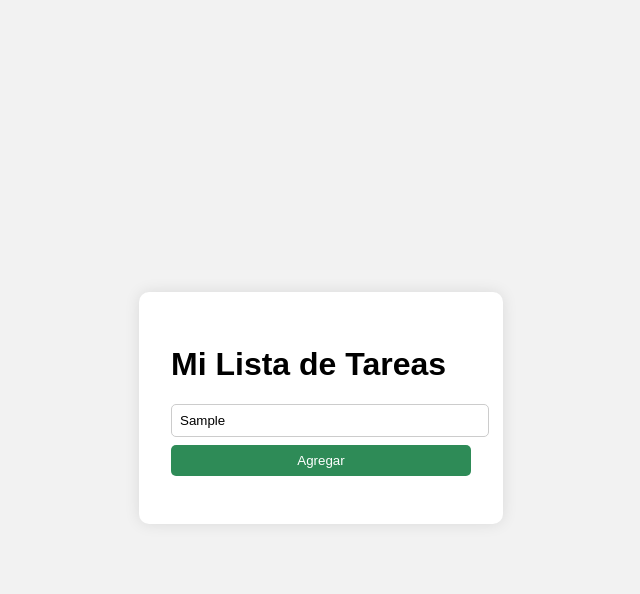
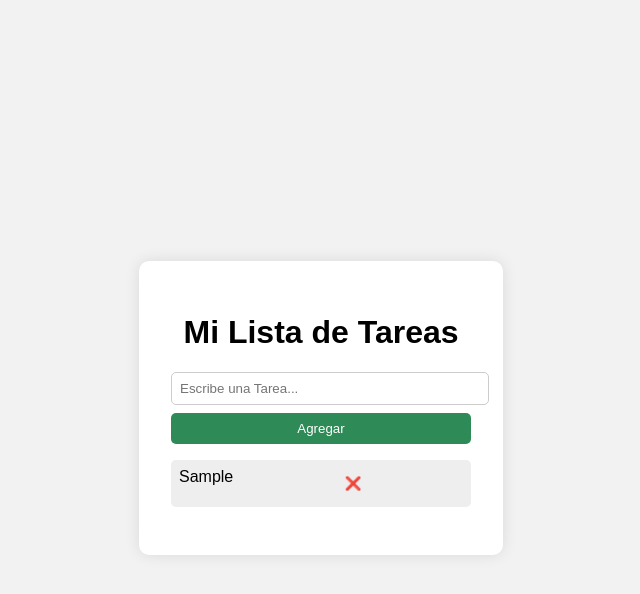
Before and after one commit to Angel-Di-Luzio/To-do-List, a plain HTML site: page index.html in a window 1280 px wide. Both pictures are taken after typing "Sample" into the empty fields and a click on the button "Agregar". Shown: the whole page, without its empty margins (319-959 px from the left). Drawn offline with Linux system fonts and the light colour scheme.

Commit message:
logica base de js

```diff
--- a/CSS/style.css
+++ b/CSS/style.css
@@ -13,6 +13,7 @@ body {
     padding: 2rem;
     box-shadow: 0 0 15px rgba(0, 0, 0, 0.1);
     width: 300px;
+    text-align: center;
 }
 
 input{
@@ -41,3 +42,17 @@ ul {
     list-style: none;
     padding: 0;
 }
+
+li {
+    background-color: #eee;
+    padding: 0.5rem;
+    margin-top: 0.5rem;
+    border-radius: 5px;
+    display: flex;
+    justify-content: space-between;
+}
+
+.completada {
+    text-decoration: line-through;
+    color: gray;
+}
--- a/JS/index.js
+++ b/JS/index.js
@@ -0,0 +1,33 @@
+//Referencias
+const btn = document.getElementById("add");
+const task = document.getElementById("task");
+const list = document.getElementById("list");
+
+btn.addEventListener("click", () => {
+    const taskText = task.value.trim();
+    if (taskText !== ""){
+        const li = document.createElement("li");
+        li.textContent = taskText;
+
+        //Marcar como completa
+        li.addEventListener("click", () => {
+            li.classList.toggle("completada");
+        })
+
+        //Boton eliminar
+        const btnBorrar = document.createElement("button");
+        btnBorrar.textContent = "❌";
+        btnBorrar.style.marginLeft = "10px";
+        btnBorrar.style.border = "none";
+        btnBorrar.style.background = "transparent";
+        btnBorrar.style.cursor = "pointer";
+
+        btnBorrar.addEventListener("click", () => {
+            list.removeChild(li);
+        });
+
+        li.appendChild(btnBorrar);
+        list.appendChild(li);
+        task.value = "";
+    }
+});
--- a/index.html
+++ b/index.html
@@ -9,11 +9,11 @@
 <body>
     <div class="todo-countainer">
         <h1>Mi Lista de Tareas</h1>
-        <input type="text" placeholder="Escribe una Tarea...">
-        <button>Agregar</button>
-        <ul id="Lista"></ul>
+        <input type="text" id="task" placeholder="Escribe una Tarea...">
+        <button id="add">Agregar</button>
+        <ul id="list"></ul>
     </div>
 
-    <script src="index.html"></script>
+    <script src="./JS/index.js"></script>
 </body>
 </html>
```
